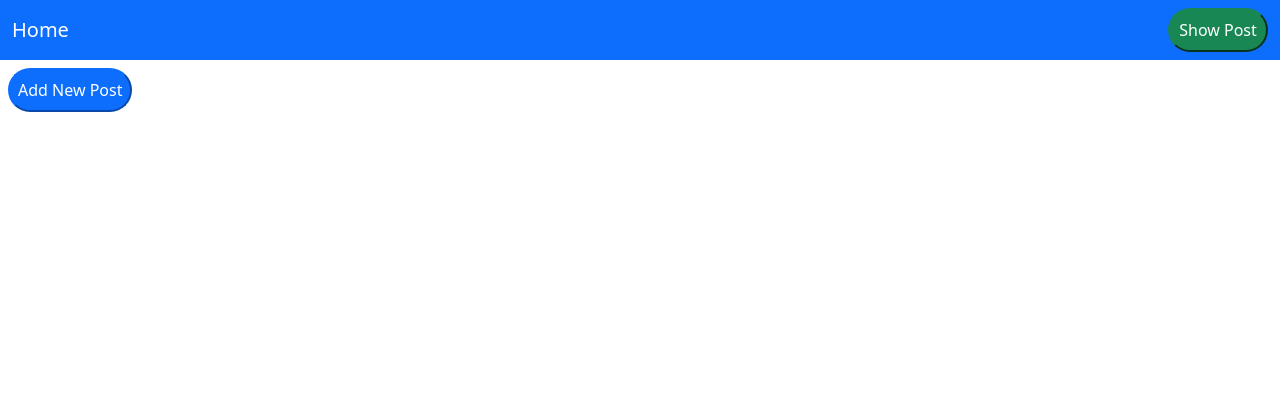
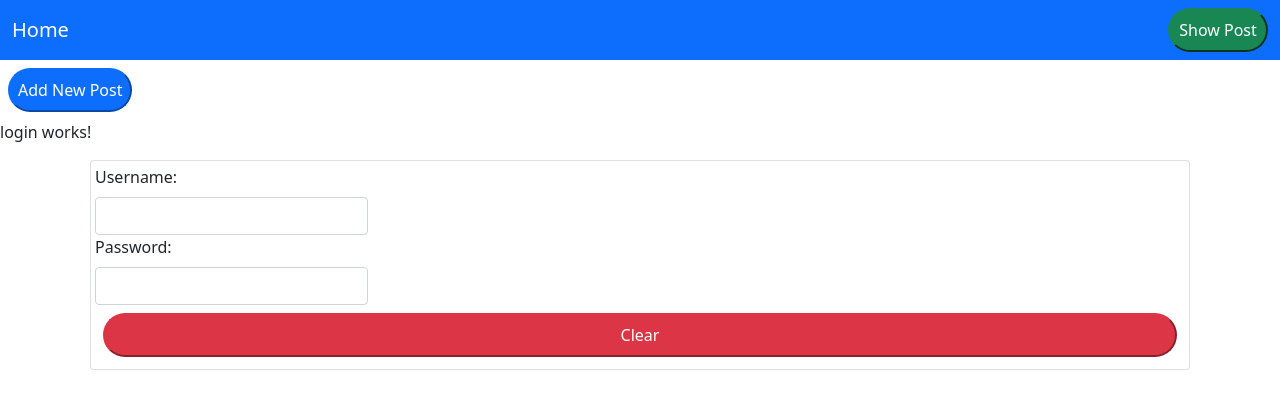
Before and after one commit to XI1936/meanApp, an Angular app in the folder UI/: page / in a window 1280 px wide. Shown: the top 408 px of the page. Built offline with nearby package versions, Linux system fonts and the light colour scheme.

Commit message:
login page added

```diff
--- a/UI/src/app/app.component.html
+++ b/UI/src/app/app.component.html
@@ -3,3 +3,5 @@
 <ng-container *ngFor="let post of postData">
     <app-post-card [cardData]="post" (messageEvent)="receiveMsg($event)"></app-post-card>
 </ng-container>
+
+<app-login></app-login>
--- a/UI/src/app/components/login/login.component.html
+++ b/UI/src/app/components/login/login.component.html
@@ -1 +1,31 @@
 <p>login works!</p>
+
+<div class="container">
+    <form [formGroup]="form">
+
+      <div class="card p-1 m-2">
+              <div class="col-md-3">
+                <label for="validationServer05" class="form-label">Username:</label>
+                <input type="text" formControlName="uname" class="form-control"  [ngClass]="{'is-invalid' : !form.get('uname').valid && form.get('uname').touched}" id="validationServer05" aria-describedby="validationServer05Feedback" required>
+                <div id="validationServer05Feedback" class="invalid-feedback">
+                  Please provide a username.
+                </div>
+              </div>
+
+            <div class="col-md-3">
+              <label for="validationServer05" class="form-label">Password:</label>
+              <input type="text" formControlName="password" class="form-control" [ngClass]="{'is-invalid' : !form.get('password').valid && form.get('password').touched}" id="validationServer05" aria-describedby="validationServer05Feedback" required>
+              <div id="validationServer05Feedback" class="invalid-feedback">
+                Please provide a password.
+              </div>
+            </div>
+    <button class="btn-success rounded-pill p-2 m-2" *ngIf="form.valid" (click)="login(form.value)"  >
+      Login
+  </button>
+  <button class="btn-danger rounded-pill p-2 m-2" (click)="clearAll()" >
+    Clear
+  </button>
+</div>
+</form>
+
+</div>
--- a/UI/src/app/components/login/login.component.ts
+++ b/UI/src/app/components/login/login.component.ts
@@ -1,4 +1,6 @@
 import { Component, OnInit } from '@angular/core';
+import { FormControl, FormGroup, Validators } from '@angular/forms';
+import { AppService } from 'src/app/service/app.service';
 
 @Component({
   selector: 'app-login',
@@ -7,9 +9,20 @@ import { Component, OnInit } from '@angular/core';
 })
 export class LoginComponent implements OnInit {
 
-  constructor() { }
+  constructor(private appService: AppService) { }
+  form = new FormGroup({
+  uname: new FormControl('',[Validators.required]),
+  password:new FormControl('',[Validators.required])
+  });
 
   ngOnInit(): void {
   }
 
+  login(data){
+    console.warn(data);
+  }
+  clearAll(){
+    this.form.get('password').setValue("");
+    this.form.get('uname').setValue("");
+  }
 }
```
